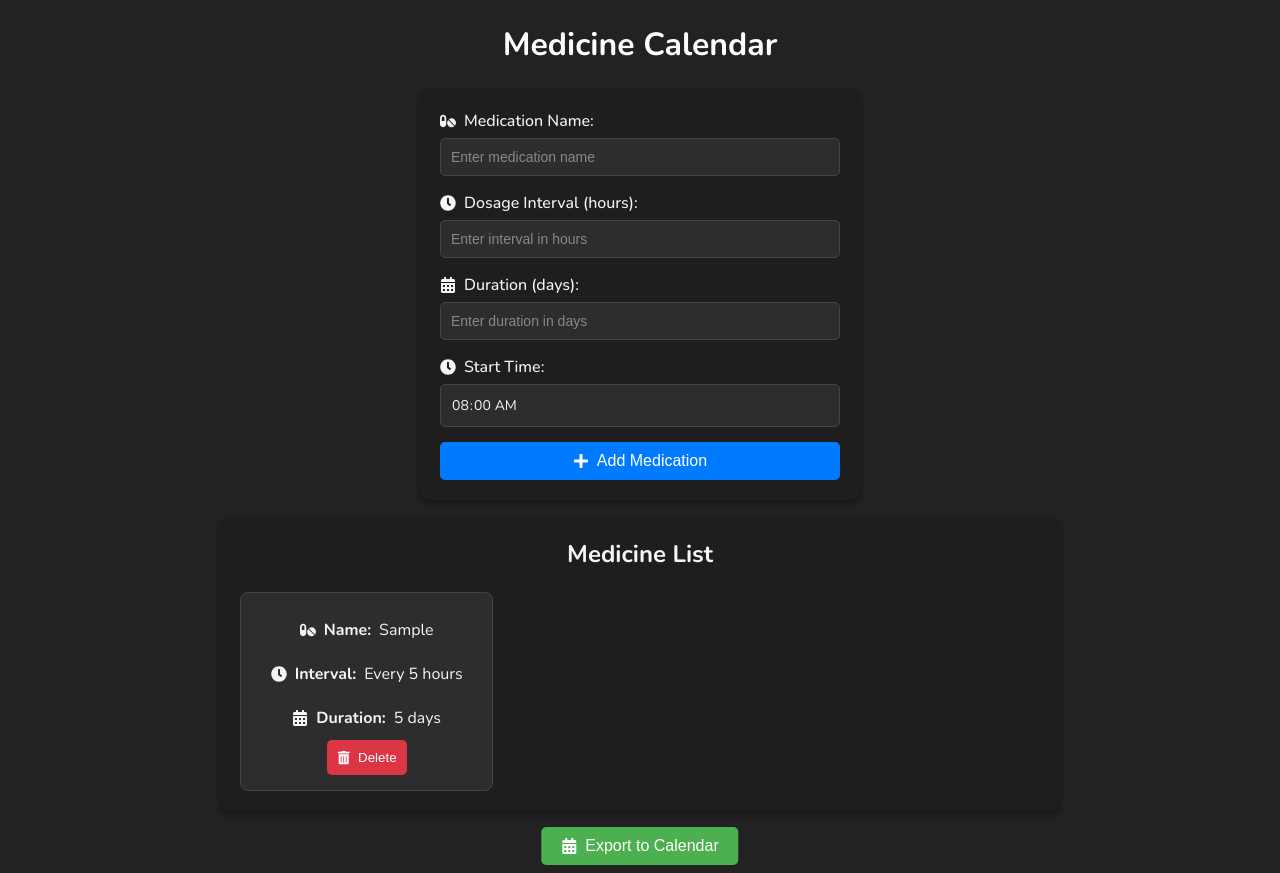
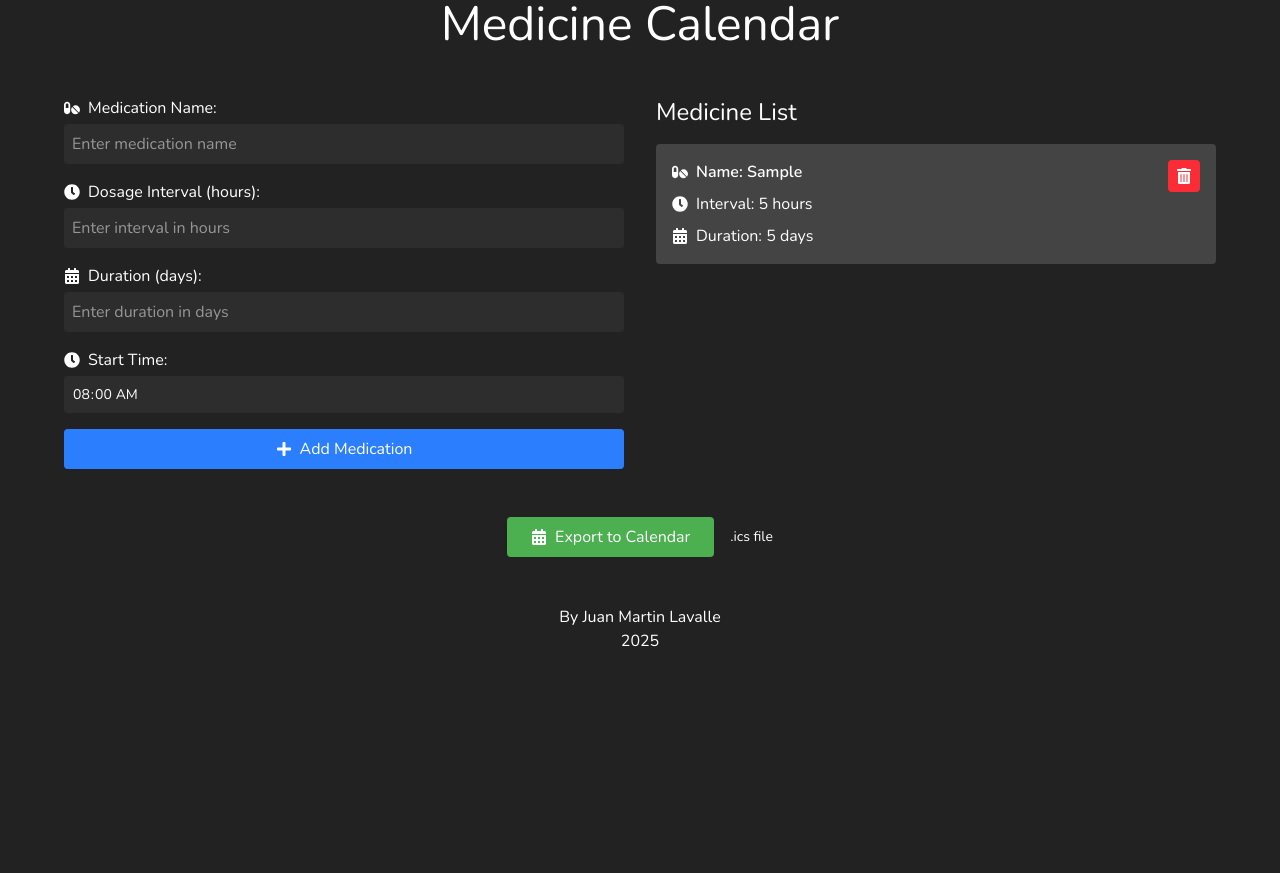
Before and after one commit to Juanmartin19l/medicine-calendar, a React (Vite) app: page / in a window 1280 px wide. Both pictures are taken after typing "Sample", "5", "5" into the empty fields and a click on the button "Add Medication". After the commit the page ends 800 px from the top, so only its background shows below. Built offline with nearby package versions, Linux system fonts and the light colour scheme.

Commit message:
Tailwind interface and export component

```diff
--- a/package.json
+++ b/package.json
@@ -13,11 +13,14 @@
     "deploy": "gh-pages -d dist"
   },
   "dependencies": {
+    "@tailwindcss/vite": "^4.0.7",
+    "esbuild": "^0.25.0",
     "gh-pages": "^6.3.0",
     "ics": "^3.8.1",
     "react": "^19.0.0",
     "react-dom": "^19.0.0",
-    "react-icons": "^5.4.0"
+    "react-icons": "^5.4.0",
+    "tailwindcss": "^4.0.7"
   },
   "devDependencies": {
     "@eslint/js": "^9.19.0",
--- /dev/null
+++ b/src/components/Export.jsx
@@ -0,0 +1,15 @@
+import { FaCalendarAlt } from "react-icons/fa";
+
+export function Export({ medicines, exportToCalendar }) {
+  return (
+    <div className="mt-12 max-w-6xl mx-auto flex items-center justify-center">
+      <button
+        className="bg-[#4caf50] hover:bg-[#45a049] px-6 py-2 rounded flex items-center gap-2 cursor-pointer"
+        onClick={() => exportToCalendar(medicines)}
+      >
+        <FaCalendarAlt /> Export to Calendar
+      </button>
+      <span className="text-sm ml-4">.ics file</span>
+    </div>
+  );
+}
--- /dev/null
+++ b/src/components/Footer.jsx
@@ -0,0 +1,8 @@
+export function Footer() {
+  return (
+    <footer className="text-center mt-12">
+      <p>By Juan Martin Lavalle</p>
+      <p>2025</p>
+    </footer>
+  );
+}
--- a/src/components/MedicineForm.css
+++ /dev/null
@@ -1,87 +0,0 @@
-/* MedicineForm.css */
-.medicine-form {
-  max-width: 400px;
-  margin: 0 auto;
-  padding: 20px;
-  border-radius: 10px;
-  background-color: #1e1e1e; /* Fondo oscuro */
-  box-shadow: 0 4px 6px rgba(0, 0, 0, 0.3); /* Sombra más oscura */
-  color: #f5f5f5; /* Texto claro */
-}
-
-.medicine-form div {
-  margin-bottom: 15px;
-}
-
-.medicine-form label {
-  display: flex;
-  align-items: center;
-  gap: 8px; /* Espacio entre ícono y texto */
-  margin-bottom: 5px;
-  font-weight: 500;
-  color: #f5f5f5; /* Texto claro */
-}
-
-.medicine-form input {
-  width: 100%;
-  padding: 10px;
-  border: 1px solid #444; /* Borde más oscuro */
-  border-radius: 5px;
-  font-size: 14px;
-  color: #f5f5f5; /* Texto claro */
-  background-color: #2d2d2d; /* Fondo oscuro para inputs */
-  transition: border-color 0.3s ease;
-  box-sizing: border-box; /* Evita desbordamiento */
-}
-
-.medicine-form input:focus {
-  border-color: #007bff; /* Azul para resaltar */
-  outline: none;
-}
-
-.medicine-form input::placeholder {
-  color: #888; /* Placeholder más claro */
-}
-
-/* Estilos específicos para el input de tipo time */
-input[type="time"] {
-  font-family: inherit; /* Hereda la fuente del contenedor */
-  font-size: 14px; /* Asegura que tenga el mismo tamaño de fuente */
-}
-
-/* Ocultar el ícono de reloj predeterminado en inputs de tipo time */
-input[type="time"]::-webkit-calendar-picker-indicator {
-  display: none;
-}
-
-.medicine-form button {
-  width: 100%;
-  padding: 10px;
-  background-color: #007bff; /* Azul principal */
-  color: #fff;
-  border: none;
-  border-radius: 5px;
-  font-size: 16px;
-  cursor: pointer;
-  transition: background-color 0.3s ease;
-  display: flex;
-  align-items: center;
-  justify-content: center;
-  gap: 8px; /* Espacio entre ícono y texto */
-}
-
-.medicine-form button:hover {
-  background-color: #0056b3; /* Azul más oscuro al hacer hover */
-}
-
-.error-input {
-  border: 1px solid #ff4444;
-  background-color: #fff8f8;
-}
-
-.error-message {
-  color: #ff4444;
-  font-size: 0.8rem;
-  margin-top: 4px;
-  display: block;
-}
--- a/src/components/MedicineForm.jsx
+++ b/src/components/MedicineForm.jsx
@@ -1,6 +1,5 @@
 import { useState } from "react";
 import { FaPills, FaClock, FaCalendarAlt, FaPlus } from "react-icons/fa";
-import "./MedicineForm.css";
 
 export function MedicineForm({ onSubmit, existingMedicines }) {
   const [medicine, setMedicine] = useState("");
@@ -18,9 +17,13 @@ export function MedicineForm({ onSubmit, existingMedicines }) {
     }
     if (!interval) {
       newErrors.interval = "Interval is required";
+    } else if (parseInt(interval) <= 0) {
+      newErrors.interval = "Interval must be a positive number";
     }
     if (!duration) {
       newErrors.duration = "Duration is required";
+    } else if (parseInt(duration) <= 0) {
+      newErrors.duration = "Duration must be a positive number";
     }
 
     // Duplicate name validation
@@ -66,19 +69,21 @@ export function MedicineForm({ onSubmit, existingMedicines }) {
   }
 
   return (
-    <form onSubmit={handleSubmit} className="medicine-form">
+    <div className="space-y-4">
+      <form onSubmit={handleSubmit} className="space-y-4">
         <div>
-        <label htmlFor="medicine-name">
-          <FaPills /> Medication Name:
+          <label className="flex items-center gap-2">
+            <FaPills />
+            Medication Name:
           </label>
           <input
             type="text"
-          id="medicine-name"
+            className={`w-full bg-[#2d2d2d] rounded p-2 mt-1 ${
+              errors.medicine ? "error-input" : ""
+            }`}
+            placeholder="Enter medication name"
             value={medicine}
-          maxLength={50}
             onChange={(e) => setMedicine(e.target.value)}
-          placeholder="Enter medication name"
-          className={errors.medicine ? "error-input" : ""}
           />
           {errors.medicine && (
             <span className="error-message">{errors.medicine}</span>
@@ -86,18 +91,19 @@ export function MedicineForm({ onSubmit, existingMedicines }) {
         </div>
 
         <div>
-        <label htmlFor="dosage-interval">
-          <FaClock /> Dosage Interval (hours):
+          <label className="flex items-center gap-2">
+            <FaClock />
+            Dosage Interval (hours):
           </label>
           <input
             type="number"
-          id="dosage-interval"
+            className={`w-full bg-[#2d2d2d] rounded p-2 mt-1 ${
+              errors.interval ? "error-input" : ""
+            }`}
+            placeholder="Enter interval in hours"
             value={interval}
-          min={1}
-          max={72}
             onChange={(e) => setInterval(e.target.value)}
-          placeholder="Enter interval in hours"
-          className={errors.interval ? "error-input" : ""}
+            min="1"
           />
           {errors.interval && (
             <span className="error-message">{errors.interval}</span>
@@ -105,18 +111,19 @@ export function MedicineForm({ onSubmit, existingMedicines }) {
         </div>
 
         <div>
-        <label htmlFor="duration">
-          <FaCalendarAlt /> Duration (days):
+          <label className="flex items-center gap-2">
+            <FaCalendarAlt />
+            Duration (days):
           </label>
           <input
             type="number"
-          id="duration"
+            className={`w-full bg-[#2d2d2d] rounded p-2 mt-1 ${
+              errors.duration ? "error-input" : ""
+            }`}
+            placeholder="Enter duration in days"
             value={duration}
-          min={1}
-          max={365}
             onChange={(e) => setDuration(e.target.value)}
-          placeholder="Enter duration in days"
-          className={errors.duration ? "error-input" : ""}
+            min="1"
           />
           {errors.duration && (
             <span className="error-message">{errors.duration}</span>
@@ -124,21 +131,26 @@ export function MedicineForm({ onSubmit, existingMedicines }) {
         </div>
 
         <div>
-        <label htmlFor="start-time">
-          <FaClock /> Start Time:
+          <label className="flex items-center gap-2">
+            <FaClock />
+            Start Time:
           </label>
           <input
             type="time"
-          id="start-time"
+            className="w-full bg-[#2d2d2d] rounded p-2 mt-1"
             value={startTime}
             onChange={(e) => setStartTime(e.target.value)}
             required
           />
         </div>
 
-      <button type="submit">
+        <button
+          type="submit"
+          className="w-full bg-blue-500 hover:bg-blue-600 text-white rounded p-2 flex items-center justify-center gap-2"
+        >
           <FaPlus /> Add Medication
         </button>
       </form>
+    </div>
   );
 }
--- a/src/components/MedicineList.css
+++ /dev/null
@@ -1,60 +0,0 @@
-.medicine-list {
-  max-width: 800px;
-  margin: 0 auto;
-  margin-top: 1rem;
-  padding: 20px;
-  background-color: #1e1e1e;
-  color: #f5f5f5;
-  border-radius: 10px;
-  box-shadow: 0 4px 6px rgba(0, 0, 0, 0.3);
-}
-
-.medicine-list h2 {
-  text-align: center;
-  margin-bottom: 20px;
-  margin-top: 0;
-}
-
-.medicine-list p {
-  text-align: center;
-}
-
-.medicine-grid {
-  display: grid;
-  grid-template-columns: repeat(auto-fill, minmax(200px, 1fr));
-  gap: 20px;
-}
-
-.medicine-item {
-  background-color: #2d2d2d;
-  padding: 15px;
-  border: 1px solid #444;
-  border-radius: 8px;
-  display: flex;
-  flex-direction: column;
-  align-items: center;
-  text-align: center;
-}
-
-.medicine-item p {
-  margin: 10px 0;
-  display: flex;
-  align-items: center;
-  gap: 8px;
-}
-
-.delete-button {
-  padding: 10px;
-  border: none;
-  border-radius: 5px;
-  background-color: #dc3545;
-  color: white;
-  cursor: pointer;
-  display: flex;
-  align-items: center;
-  gap: 8px;
-}
-
-.delete-button:hover {
-  background-color: #c82333;
-}
--- a/src/components/MedicineList.jsx
+++ b/src/components/MedicineList.jsx
@@ -1,33 +1,37 @@
-import "./MedicineList.css";
 import { FaTrashAlt, FaPills, FaClock, FaCalendarAlt } from "react-icons/fa";
 
 export function MedicineList({ medicines, onDelete }) {
   return (
-    <div className="medicine-list">
-      <h2>Medicine List</h2>
-      {medicines.length === 0 ? (
-        <p>No medicines added.</p>
-      ) : (
-        <div className="medicine-grid">
-          {medicines.map((med, index) => (
-            <div key={index} className="medicine-item">
-              <p>
-                <FaPills /> <strong>Name:</strong> {med.name}
-              </p>
-              <p>
-                <FaClock /> <strong>Interval:</strong> Every {med.interval}{" "}
-                hours
-              </p>
-              <p>
-                <FaCalendarAlt /> <strong>Duration:</strong> {med.duration} days
-              </p>
-              <button className="delete-button" onClick={() => onDelete(index)}>
-                <FaTrashAlt /> Delete
+    <div>
+      <h2 className="text-2xl mb-4">Medicine List</h2>
+      <div className="grid gap-4">
+        {medicines.map((med, index) => (
+          <div key={index} className="bg-[#444444] p-4 rounded">
+            <div className="flex justify-between items-start">
+              <div>
+                <div className="flex items-center gap-2">
+                  <FaPills />
+                  <span className="font-semibold">Name: {med.name}</span>
+                </div>
+                <div className="flex items-center gap-2 mt-2">
+                  <FaClock />
+                  <span>Interval: {med.interval} hours</span>
+                </div>
+                <div className="flex items-center gap-2 mt-2">
+                  <FaCalendarAlt />
+                  <span>Duration: {med.duration} days</span>
+                </div>
+              </div>
+              <button
+                onClick={() => onDelete(index)}
+                className="bg-red-500 hover:bg-red-600 p-2 rounded"
+              >
+                <FaTrashAlt />
               </button>
             </div>
-          ))}
-        </div>
-      )}
+          </div>
+        ))}
+      </div>
     </div>
   );
 }
--- a/src/index.css
+++ b/src/index.css
@@ -1,3 +1,5 @@
+@import "tailwindcss";
+
 :root {
   font-family: "Nunito", serif;
   font-optical-sizing: auto;
@@ -14,3 +16,21 @@
   -webkit-font-smoothing: antialiased;
   -moz-osx-font-smoothing: grayscale;
 }
+
+/* Estilos específicos para el input de tipo time */
+input[type="time"] {
+  font-family: inherit; /* Hereda la fuente del contenedor */
+  font-size: 14px; /* Asegura que tenga el mismo tamaño de fuente */
+}
+
+/* Ocultar el ícono de reloj predeterminado en inputs de tipo time */
+input[type="time"]::-webkit-calendar-picker-indicator {
+  display: none;
+}
+
+.error-message {
+  color: #ff4444;
+  font-size: 0.8rem;
+  margin-top: 4px;
+  display: block;
+}
--- a/src/pages/MedicinePage.css
+++ /dev/null
@@ -1,31 +0,0 @@
-.medicine-page h1 {
-  font-size: 2em;
-  color: #fff;
-  text-align: center;
-  margin-bottom: 20px;
-}
-
-.medicine-page .export {
-  margin-top: 1rem;
-  margin-left: 50%;
-  transform: translateX(-50%);
-  display: flex;
-  align-items: center;
-  justify-content: center;
-  background-color: #4caf50;
-  color: white;
-  border: none;
-  padding: 10px 20px;
-  font-size: 1em;
-  cursor: pointer;
-  border-radius: 5px;
-  transition: background-color 0.3s ease;
-}
-
-.medicine-page .export:hover {
-  background-color: #45a049;
-}
-
-.medicine-page .export svg {
-  margin-right: 8px;
-}
--- a/src/pages/MedicinePage.jsx
+++ b/src/pages/MedicinePage.jsx
@@ -2,8 +2,8 @@ import { useEffect, useState } from "react";
 import { MedicineForm } from "../components/MedicineForm";
 import { MedicineList } from "../components/MedicineList";
 import { exportToCalendar } from "../utils/CalendarExporter";
-import { FaCalendarAlt } from "react-icons/fa";
-import "./MedicinePage.css";
+import { Footer } from "../components/Footer";
+import { Export } from "../components/Export";
 
 export function MedicinePage() {
   const [medicines, setMedicines] = useState(() => {
@@ -33,18 +33,20 @@ export function MedicinePage() {
   };
 
   return (
-    <div className="medicine-page">
-      <h1>Medicine Calendar</h1>
-      <MedicineForm
-        onSubmit={handleAddMedicine}
-        existingMedicines={medicines}
-      />{" "}
-      <MedicineList medicines={medicines} onDelete={handleDeleteMedicine} />
-      {medicines.length > 0 && (
-        <button className="export" onClick={() => exportToCalendar(medicines)}>
-          <FaCalendarAlt /> Export to Calendar
-        </button>
-      )}
+    <div className="min-h-screen bg-[#222222] text-white p-8page">
+      <h1 className="text-5xl font-light text-center mb-12">
+        Medicine Calendar
+      </h1>
+      <div className="grid md:grid-cols-2 gap-8 max-w-6xl mx-auto">
+        <MedicineForm
+          onSubmit={handleAddMedicine}
+          existingMedicines={medicines}
+        />
+        <MedicineList medicines={medicines} onDelete={handleDeleteMedicine} />
+      </div>
+      <Export medicines={medicines} exportToCalendar={exportToCalendar} />
+
+      <Footer />
     </div>
   );
 }
--- a/vite.config.js
+++ b/vite.config.js
@@ -1,8 +1,9 @@
 import { defineConfig } from "vite";
 import react from "@vitejs/plugin-react-swc";
+import tailwindcss from "@tailwindcss/vite";
 
 // https://vite.dev/config/
 export default defineConfig({
-  plugins: [react()],
+  plugins: [tailwindcss(), react()],
   base: "/medicine-calendar",
 });
```
Also changed, not shown: 1 other file (tests, documents, lock files or other folders). Lines whose indentation alone changed are shown as unchanged.
